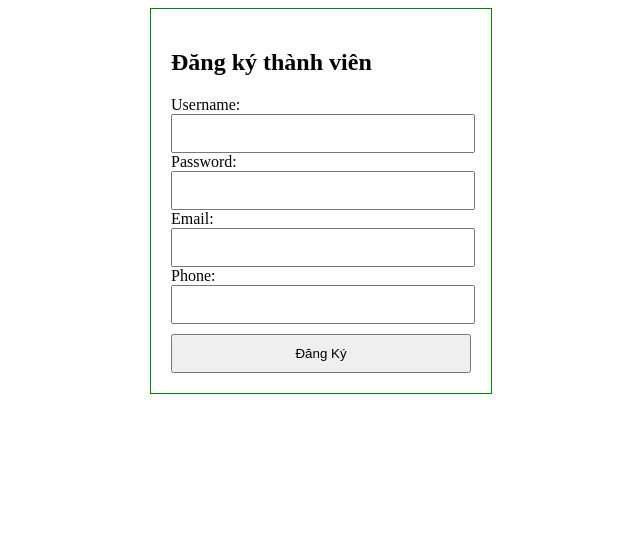
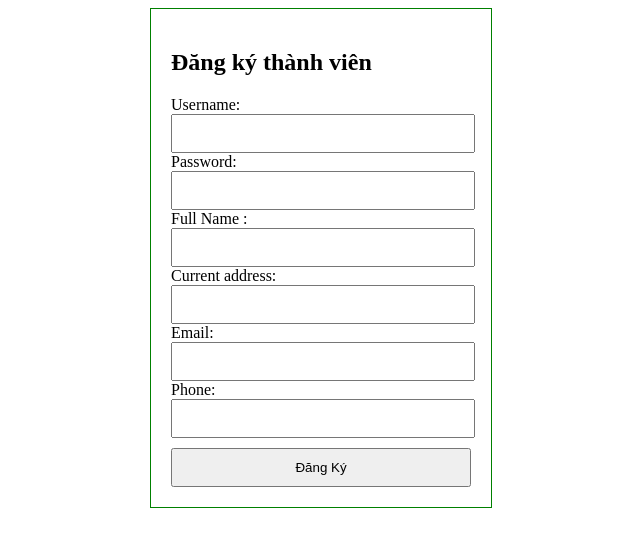
Before and after one commit to vinhpham77/fashion-shop-web, a PHP site: page /Dk.php in a window 1280 px wide. Shown: the top 547 px of the page, without its empty margins (319-959 px from the left). Run offline with PHP 8.4, Linux system fonts and the light colour scheme.

Commit message:
Update Dk.php

```diff
--- a/Dk.php
+++ b/Dk.php
@@ -3,22 +3,28 @@
 <head>
 <meta http-equiv="Content-Type" content="text/html; charset=UTF-8">
 <link rel="stylesheet" href="style/sttyle.css"/>
+
 </head>
 <body>
 
-<form method="post" action="register.php" class="form">
+<form method="post" action="register.php" class="form error">
 
 <h2>Đăng ký thành viên</h2>
 
-Username: <input type="text" name="username" value="" required>
+Username: <input type="text"id="username" name="Username" value="" required>
 
-Password: <input type="password" name="password" value="" required/>
+Password: <input type="password" id="password" name="Password" value="" required>
 
-Email: <input type="email" name="email" value="" required/>
+Full Name :<input type="text" id="name" name="Name" value="" required>
 
-Phone: <input type="text" name="phone" value="" required/>
+Current address: <input type="text" id="current" name="Current" value="" required>
+
+Email: <input type="email" id="emaill" name="Email" value="" required>
+
+Phone: <input type="text" name="sdt" id="phone" value="" required>
 
 <input type="submit" name="dangky" class="register" value="Đăng Ký"/>
  </form>
+ <script src="Xuly.js"></script>
 </body>
 </html>
```
